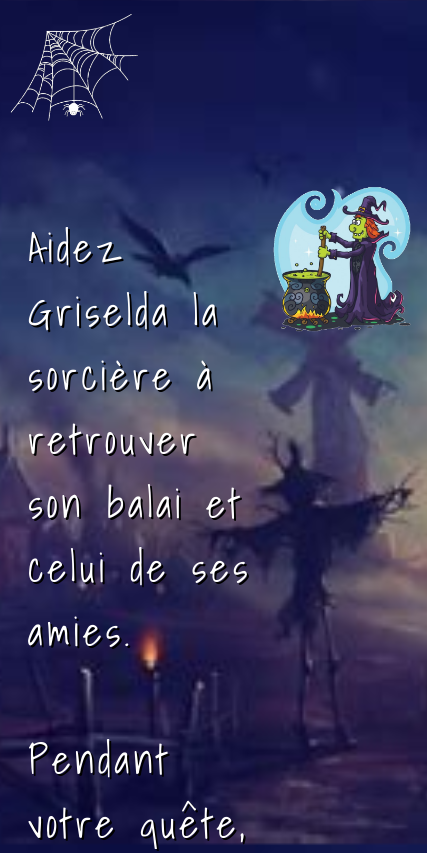
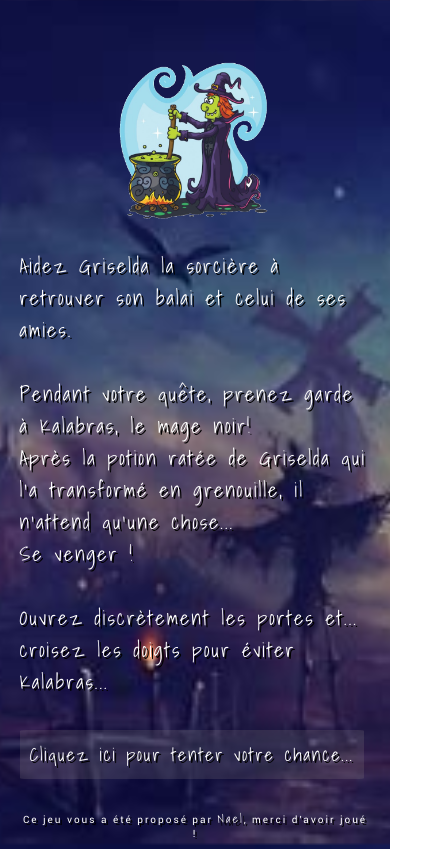
Before and after one commit to NaelJL/Halloween_Game, a plain HTML site: page index.html in a window 390 px wide. Shown: the top 853 px of the page, 427 px wide, since content can reach past the window. Drawn offline with Linux system fonts and the light colour scheme.

Commit message:
responsive

```diff
--- a/index.html
+++ b/index.html
@@ -8,28 +8,18 @@
   </head>
 
   <body>
-    <header>
-      <section class="box_araignee">
-        <img src="./images/spiderV1.png" alt="dessin d'une araignée dans sa toile" class="img_araignee" />
-      </section>
-
-      <section class="box_texte">
-        <p class="box1">
+    <section class="box-content">
+      <img src="./images/witch.png" alt="dessin d'une sorcière" class="img_sorciere" />
+      <p class="box-text">
         Aidez Griselda la sorcière à retrouver son balai et celui de ses amies. <br /><br />
         Pendant votre quête, prenez garde à Kalabras, le mage noir! <br />
         Après la potion ratée de Griselda qui l'a transformé en grenouille, il n'attend qu'une chose...<br />
         Se venger ! <br /><br />
         Ouvrez discrètement les portes et...<br />
-          croisez les doigts pour éviter Kalabras...
+        croisez les doigts pour éviter Kalabras... <br /><br />
+        <button class="start" onclick="start()">Cliquez ici pour tenter votre chance...</button>
       </p>
-        <img src="./images/witch.png" alt="dessin d'une sorcière" class="img_sorciere" />
     </section>
-    </header>
-
-    <button class="start" onclick="start()">
-      Bonne chance ! ou... Bon courage <br />
-      (click ici pour commencer)
-    </button>
 
     <div class="doors" style="display: none">
       <button><img class="door1" src="images/door.png" alt="dessin de vieille porte en bois" /></button>
@@ -42,7 +32,7 @@
         Ce jeu vous a été proposé par <a href="https://github.com/NaelJL" target="_blank">Nael</a>, merci d'avoir joué !<br />
       </p>
     </footer>
+
+    <script src="./main.js"></script>
   </body>
-  <script type="text/javascript" src="./index.js"></script>
-  <script src="./main.js"></script>
 </html>
--- a/style.css
+++ b/style.css
@@ -1,9 +1,11 @@
 @import url('https://fonts.googleapis.com/css2?family=Shadows+Into+Light&display=swap');
 @import url('https://fonts.googleapis.com/css2?family=Gloria+Hallelujah&display=swap');
+@font-face {
+    font-family: 'Roboto';
+    src: url('Roboto-Regular.ttf') format('truetype');
+}
 
-
-/* Corps de la page __________________________________________________________________*/
-
+/* Consignes __________________________________________________________________*/
 body {
     background-image: url(./images/fond_ecran.jpg);
     background-size: cover;
@@ -14,20 +16,23 @@ body {
     text-shadow: 2px 2px black;
     color: white;
 }
-
-article {
+.box-content {
     display: flex;
+    flex-wrap: wrap;
+    justify-content: space-around;
+    margin-top: 30px;
+}
+.box-text {
+    max-width: 700px;
+}
+.img_sorciere {
+    margin-top: 50px;
+    width: 400px;
+    height: 400px;
 }
 
-.box_texte {
-    display: flex;
-    margin: 20px;
-}
 
-.box1 {
-    flex-shrink: 2;
-}
-
+/* Jeu ____________________________________________________________________________*/
 .start {
     font-family: 'Shadows Into Light', 'Gloria Hallelujah', cursive;
     font-size: 0.9em;
@@ -36,91 +41,75 @@ article {
     color: white;
     background-color: rgba(144, 136, 136, 0.2);
     padding: 10px;
-    margin-left: 20px;
     border: none;
     border-radius: 2%;
-
 }
-
 .start:hover {
     background-color: rgba(144, 136, 136, 0.6);
     transition: 2.5s;
-}
-
-footer {
-    text-align: center;
-    font-size: 0.7em;
-    font-family: cursive;
-    text-shadow: 2px 2px black;
-    padding-top: 40px;
-}
-
-/* Liens ____________________________________________________________________________*/
-
-a {
-    text-decoration: none;
-    color: white;
-    text-shadow: 3px 3px black;
-}
-
-a:hover {
-    text-shadow: 1px 1px white;
+    cursor: pointer;
 }
 button {
-    background-color: rgba(144, 136, 136, 0);
+    background: rgba(0, 0, 0, 0);
     border: none;
 }
 button:hover {
     cursor: pointer;
 }
-
-/* Images ___________________________________________________________________________*/
-
-.img_araignee {
-    min-width: 135px;
-    width: 10vw;
-}
-
-.img_sorciere {
-    width: 50%;
-    height: 50%;
-    flex-grow: 2;
-}
-
 .doors {
     display: flex;
     justify-content: center;
+    align-items: center;
+}
+.door1, .door2, .door3 {
+    width: 30vw;
 }
 
-.door1, .door2, .door3 {
-    width: 30vw;
-    max-width: 550px;
+/* Footer ________________________________________________________________________*/
+footer {
+    text-align: center;
+    font-size: 15px;
+    font-family: 'Roboto';
+    text-shadow: 2px 2px black;
+}
+a {
+    font-family: 'Shadows Into Light', 'Gloria Hallelujah', cursive;
+    text-decoration: none;
+    color: white;
+    text-shadow: 3px 3px black;
+    font-size: 25px;
+}
+a:hover {
+    text-shadow: 1px 1px white;
 }
 
+/* Responsive _______________________________________________________________*/
 
-/* Responsive portable _______________________________________________________________*/
-
-@media only screen and (max-width: 480px) {
+@media only screen and (max-width: 705px) {
     body {
-        font-size: 2.5em;
+        font-size: 20px;
+        margin-left: 5%;
+        margin-right: 5%;
     }
-
-    #box_texte {
-        margin: 5px;
-        flex-direction: column-reverse;
+    .img_sorciere {
+        margin-top: 20px;
+        width: 250px;
+        height: 250px;
     }
-
-    #img_sorciere {
-        width: 70%;
-        height: 70%;
+    .door1, .door2, .door3 {
+        width: 20vw;
     }
-
-    #img_araignee {
-        width: 30%;
+    footer {
+        font-size: 10px;
     }
-
-    footer {
-        font-size: 1em;
-        padding-top: 20px;
+    a {
+        font-size: 12px;
     }
 }
+
+@media only screen and (max-width: 705px) {
+    .img_sorciere {
+        width: 180px;
+        height: 180px;
+    }
+}
```
Also changed, not shown: Roboto-Regular.ttf (added). Lines whose indentation alone changed are shown as unchanged.
